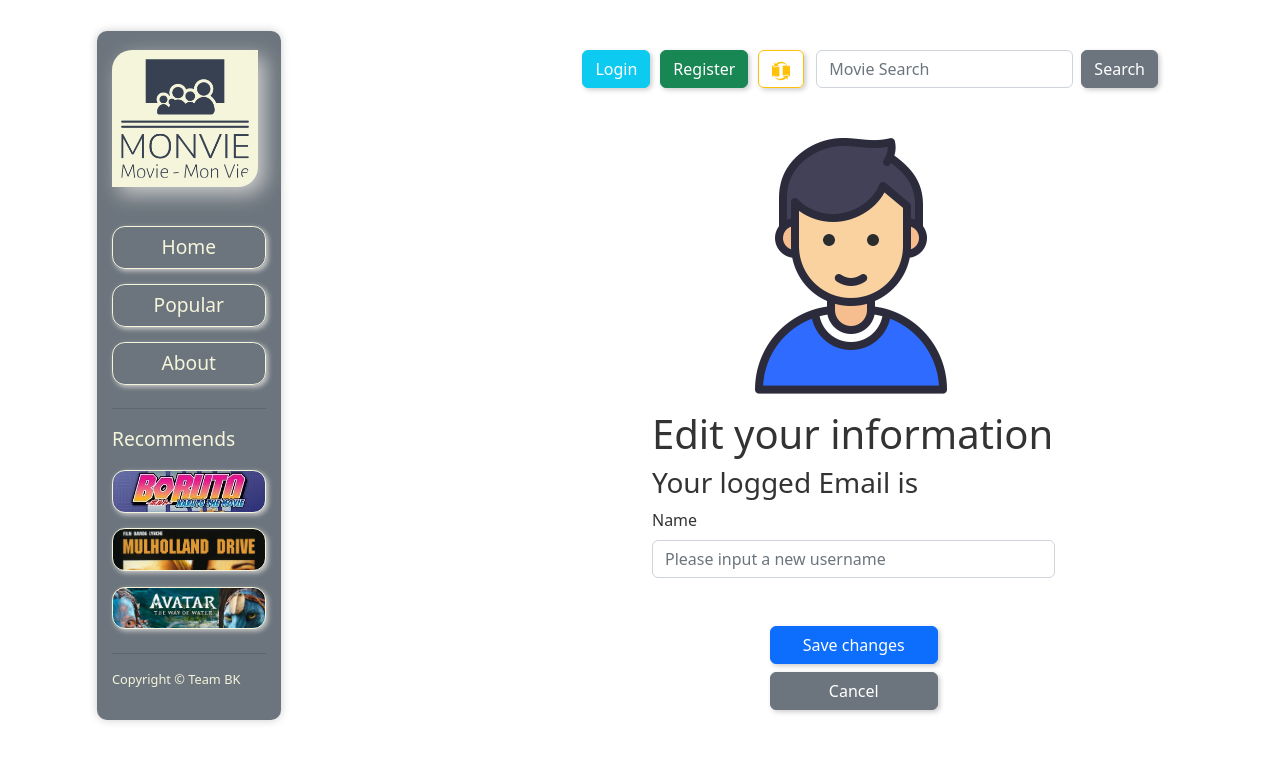
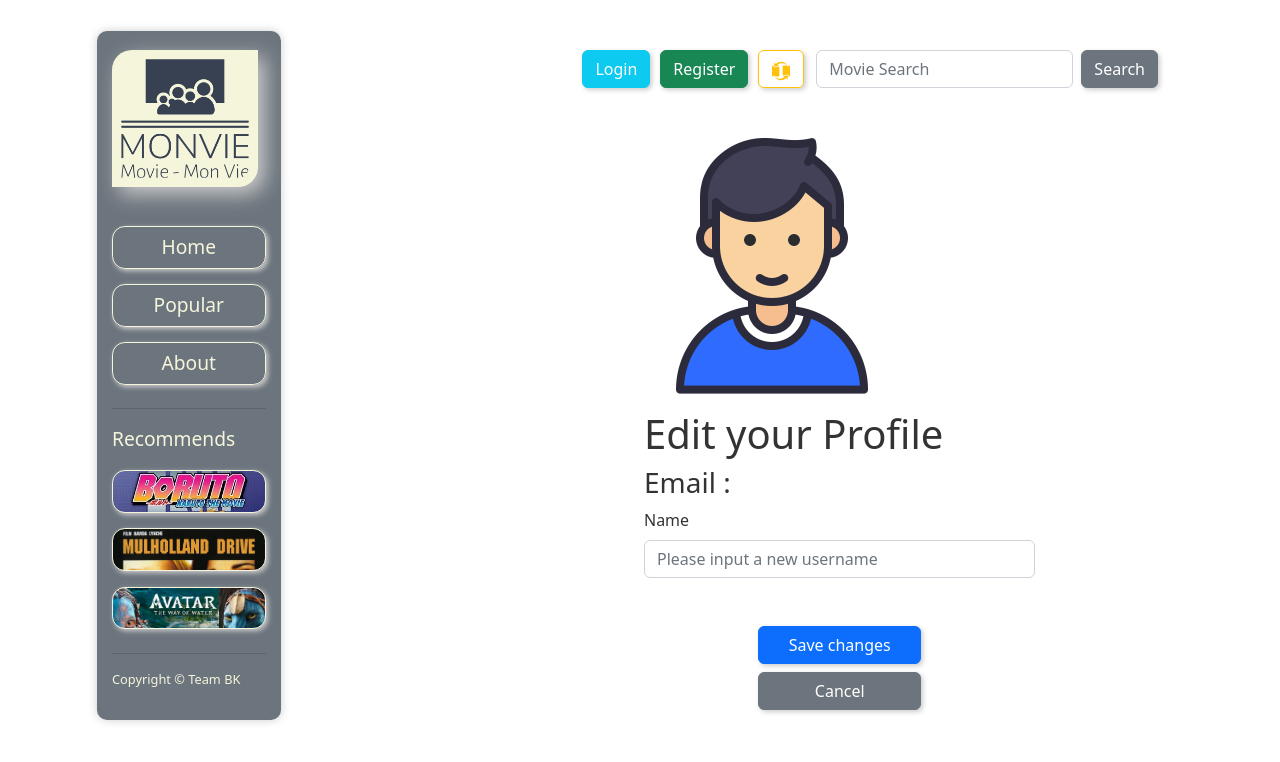
Before and after one commit to rcRen/mini-movie-review-react-demoweb, a React (Create React App) app: page /edituser in a window 1280 px wide. Shown: the top 762 px of the page. Built offline with nearby package versions, Linux system fonts and the light colour scheme.

Commit message:
update edit profile

```diff
--- a/src/components/ChangePasswordForm.js
+++ b/src/components/ChangePasswordForm.js
@@ -36,11 +36,10 @@ const ChangePasswordForm = () => {
 				console.info(res)
 				console.info(message)
 				if (!res.message) {
+					User.setUser(res.data);
+					navigate('/');
+				} else {
 					setMessage(res.message);
-				} else {
-					User.setUser(res.data);
-
-					navigate('/');
 				}
 			});
 	};
--- a/src/components/EditUserInfoForm.js
+++ b/src/components/EditUserInfoForm.js
@@ -11,16 +11,19 @@ const EditUserInfoForm = () => {
   const navigate = useNavigate();
 	const user = useContext(UserContext);
 	const email = user.email;
-	const [username, setUsername] = useState();
+  // const password = user.password;
+  // const avatar = user.avatar;
+	const [username, setUsername] = useState(user.username);
 	const [message, setMessage] = useState('');
 
-	const handleSubmit = (e) => {
+
+  const fetchData = (e) => {
 		e.preventDefault();
-		fetch('http://localhost:3001/user/change-password', {
+		fetch('http://localhost:3001/user/edit', {
 			method: 'POST',
 			body: JSON.stringify({
-				username,
-				email,
+				email: email,
+        username: username,
 			}),
 			headers: {
 				'Content-type': 'application/json; charset=UTF-8',
@@ -28,34 +31,31 @@ const EditUserInfoForm = () => {
 		})
     .then((res) => res.json())
     .then((res) => {
-				console.info(res)
-				console.info(message)
       if (!res.message) {
+        User.setUser(res.data);
+        navigate('/');
+      } else {
         setMessage(res.message);
-				} else {
-					User.setUser(res.data);
-
-					navigate('/');
       }
     });
-	};
+  }
   return (
-    <Container>
+    <>
       <Row>
-        <Col md={{ span: 3, offset: 5 }}>
+        <Col md={{ span: 3, offset: 4 }}>
           <img src={'../images/person.png'} />
         </Col>
       </Row>
       <Row>
         <Col md={{ span: 6, offset: 4 }}>
-          <h1>Edit your information</h1>
+          <h1>Edit your Profile</h1>
         </Col>
       </Row>
        <Row>
           <Col md={{ span: 6, offset: 4 }}>
-            <Form onSubmit={handleSubmit}>
+            <Form onSubmit={fetchData}>
 
-            <div><h3>Your logged Email is {email}</h3></div>
+            <div><h3>Email : {email}</h3></div>
 
               <Form.Group controlId="name">
                 <Form.Label>Name</Form.Label>
@@ -67,20 +67,11 @@ const EditUserInfoForm = () => {
                     setUsername(e.target.value);}}
                 ></Form.Control>
               </Form.Group>
-
-              {/* <Form.Group controlId="pic">
-                <Form.Label>Change Profile Picture</Form.Label>
-                <Form.Control type="file" />
-              </Form.Group> */}
               {(message==='') && (
 					<Form.Group className="mx-3 mb-5">
 						<Form.Text>{message}</Form.Text>
 					</Form.Group>
 				)}
-              {/* <Button type="submit" varient="primary">
-                Update
-              </Button> */}
-
                 <Stack gap={2} className="col-md-5 mx-auto">
                   <Button  type="submit" variant="primary">Save changes</Button>
                   <CancelButton />
@@ -89,6 +80,6 @@ const EditUserInfoForm = () => {
 
           </Col>
         </Row>
-      </Container>
+      </>
   )};
 export default EditUserInfoForm;
--- a/src/contexts/UserContex.js
+++ b/src/contexts/UserContex.js
@@ -6,6 +6,8 @@ const userContent = {
 	isLoggin: false,
 	username: '',
 	email: '',
+	password:'',
+	avatar: null,
 	id: '',
 };
 
@@ -22,6 +24,8 @@ const UserProvider = (props) => {
 			username: userInfo.username,
 			email: userInfo.email,
 			id: userInfo._id,
+			password: userInfo.password,
+			avatar:userInfo.avatar,
 			isLoggin: true,
 		};
 	}
```
Lines whose indentation alone changed are shown as unchanged.
